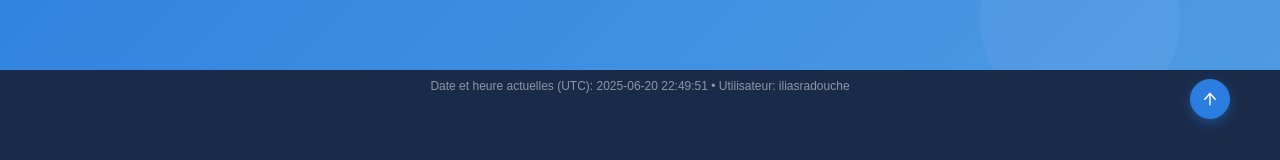
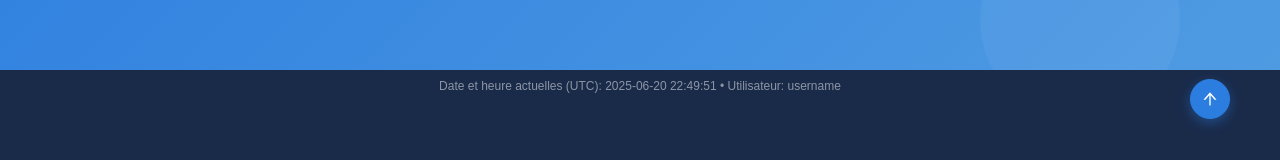
Before and after one commit to iliasradouche/MedSafe, a React (Create React App) app in the folder client/: page / in a window 1280 px wide. Shown: the part 3236-3396 px from the top of the page. Built offline with nearby package versions, Linux system fonts and the light colour scheme; no server answers.

Commit message:
Final version 2.1

```diff
--- a/client/src/pages/HomePage.jsx
+++ b/client/src/pages/HomePage.jsx
@@ -54,7 +54,7 @@ export default function HomePage() {
   const { user } = useAuth();
   const navigate = useNavigate();
   const currentDateTime = '2025-06-20 22:49:51';
-  const currentUser = 'iliasradouche';
+  const currentUser = 'username';
 
   // Fresh blue color palette
   const colors = {
```
